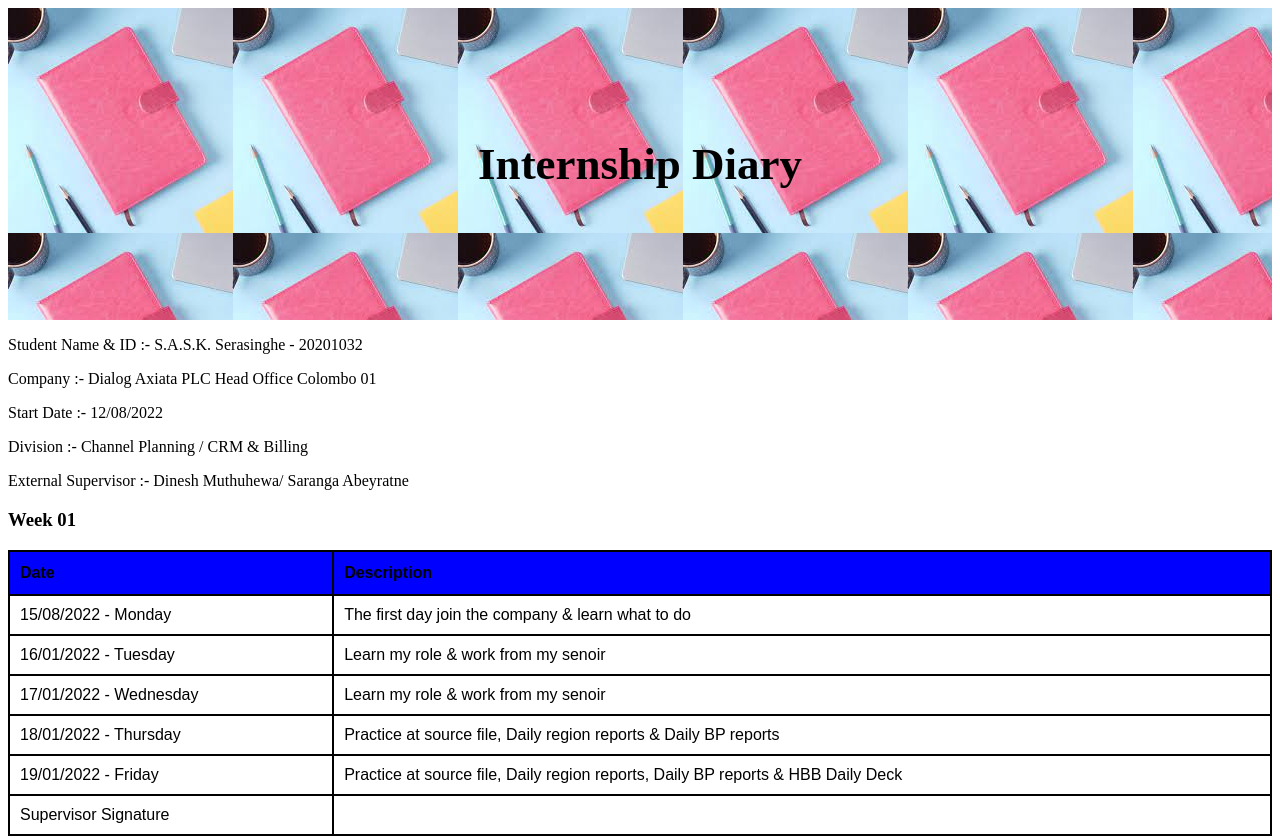
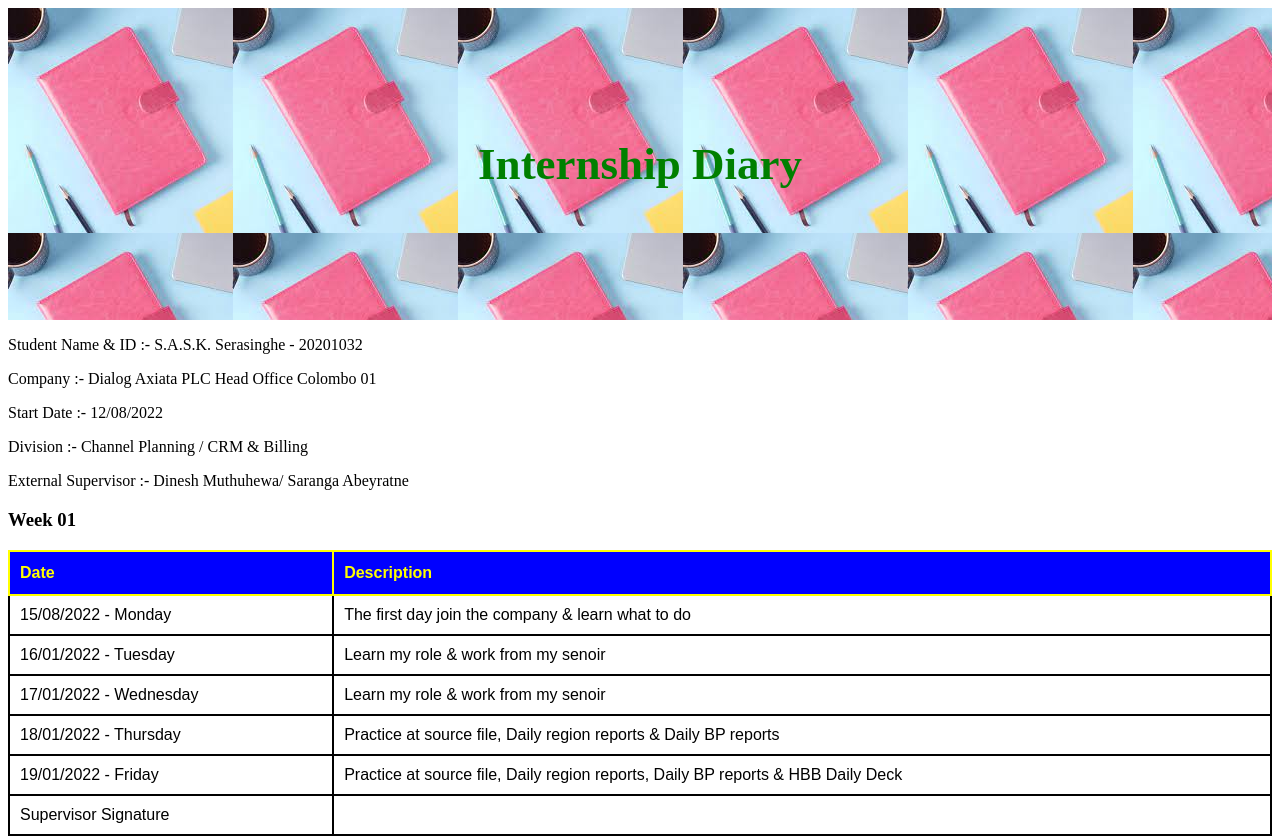
Before and after one commit to Sera75/Diary, a plain HTML site: page Internship Diary.html in a window 1280 px wide. Shown: the top 838 px of the page. Drawn offline with Linux system fonts and the light colour scheme.

Commit message:
Add files via upload

```diff
--- a/external.css
+++ b/external.css
@@ -2,7 +2,7 @@
   padding: 100px;
   text-align: center;
   background-image: url('1.jpg');
-  color: black;
+  color: green;
 }
 
 
@@ -31,5 +31,5 @@
   padding-bottom: 12px;
   text-align: left;
   background-color: blue;
-  color: black;
+  color: yellow;
 }
```
